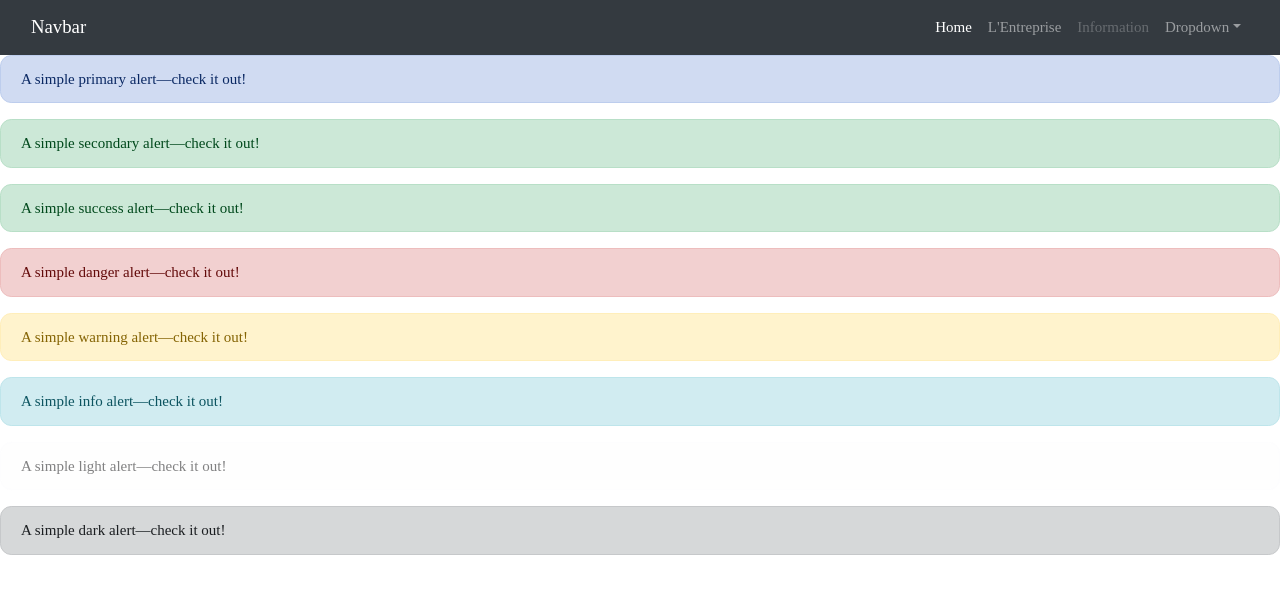
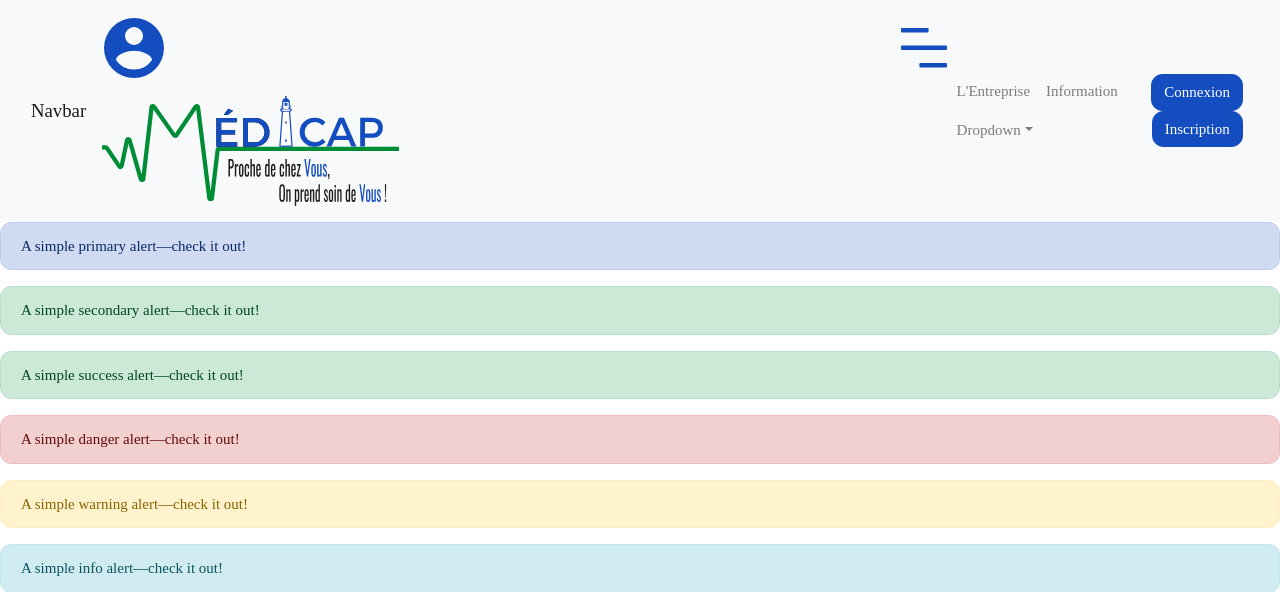
Before and after one commit to RaphaelHerogue/M-dicap, a PHP site: page / in a window 1280 px wide. Shown: the top 592 px of the page. Run offline with PHP 8.4, Linux system fonts and the light colour scheme.

Commit message:
navbar création

```diff
--- a/www/css/styles.css
+++ b/www/css/styles.css
@@ -1,9 +1,57 @@
 body{position:relative}
-.overlay,.sideMenu{position:fixed;bottom:0}
-.overlay{top:0;left:-100%;right:100%;margin:auto;background-color:rgba(0,0,0,.5);z-index:998;transition:all ease 0.2s}
-.overlay.open{left:0;right:0}
-.sidebarNavigation{margin-bottom:0;z-index:999;justify-content:flex-start}
-.sidebarNavigation .leftNavbarToggler{margin-right:10px;order:-1}
-.sideMenu{left:-100%;top:52px;transition:all ease 0.5s;overflow:hidden;width:100%;z-index:999;max-width:80%;margin-bottom:0;padding:1rem}
-.sideMenu.open{left:0;display:block;overflow-y:auto}
-.sideMenu ul{margin:0;padding:0 15px}
+.overlay,.sideMenu {
+  position:fixed;
+  bottom:0;
+}
+
+
+
+.overlay {
+  top:0;
+  left:-100%;
+  right:100%;
+  margin:auto;
+  background-color:rgba(0,0,0,.5);
+  z-index:998;
+  transition:all ease 0.2s;
+}
+
+.overlay.open {
+  left:0;
+  right:0
+}
+
+.sidebarNavigation {
+  margin-bottom:0;
+  justify-content:flex-start;
+}
+
+.sidebarNavigation .leftNavbarToggler {
+  margin-right:10px;
+  order:-1;
+}
+
+.sideMenu {
+  left: -100%;
+top: 44px;
+transition: all ease 0.5s;
+overflow: hidden;
+width: 100%;
+z-index: 999;
+max-width: 88%;
+margin-bottom: 0;
+padding: 1rem;
+border-top-right-radius: 80px 80px;
+border-bottom-right-radius: 80px 80px;
+
+}
+
+.sideMenu.open {
+  left:0;
+  display:block !important;
+  overflow-y:auto;
+}
+.sideMenu ul {
+  margin:0;
+  padding:0 15px;
+}
--- a/www/inc/nav.php
+++ b/www/inc/nav.php
@@ -1,82 +1,4 @@
-<!-- La barre de navigation -->
-
-
-
-<!-- BLOCK 1 !!!!! -->
-
-  <!-- Cercle de personnes -->
-
-  <!-- <div class="block-container">
-
-
-<div class="item1">
-  <svg class="bi bi-person-circle" width="1em" height="1em" viewBox="0 0 16 16" fill="currentColor" xmlns="http://www.w3.org/2000/svg">
-    <path d="M13.468 12.37C12.758 11.226 11.195 10 8 10s-4.757 1.225-5.468 2.37A6.987 6.987 0 0 0 8 15a6.987 6.987 0 0 0 5.468-2.63z"/>
-    <path fill-rule="evenodd" d="M8 9a3 3 0 1 0 0-6 3 3 0 0 0 0 6z"/>
-    <path fill-rule="evenodd" d="M8 1a7 7 0 1 0 0 14A7 7 0 0 0 8 1zM0 8a8 8 0 1 1 16 0A8 8 0 0 1 0 8z"/>
-  </svg>
-
-  </div> -->
-
-  <!-- Barre de menu -->
-
-<!-- <div class="low">
-  <svg class="bi bi-justify" width="1em" height="1em" viewBox="0 0 16 16" fill="currentColor" xmlns="http://www.w3.org/2000/svg">
-    <path fill-rule="evenodd" d="M2 12.5a.5.5 0 0 1 .5-.5h11a.5.5 0 0 1 0 1h-11a.5.5 0 0 1-.5-.5zm0-3a.5.5 0 0 1 .5-.5h11a.5.5 0 0 1 0 1h-11a.5.5 0 0 1-.5-.5zm0-3a.5.5 0 0 1 .5-.5h11a.5.5 0 0 1 0 1h-11a.5.5 0 0 1-.5-.5zm0-3a.5.5 0 0 1 .5-.5h11a.5.5 0 0 1 0 1h-11a.5.5 0 0 1-.5-.5z"/>
-  </svg>
-</div>
-</div> -->
-
-
-  <!--  Logo -->
-
-<!-- <div class="row3">
-  <img src="../images/logo.svg" alt="">
-
-</div> -->
-
-<!-- INFORMATION : box-shaddow -->
-
-<!-- fIN BLOCK 1 -->
-
-<!-- BLOCK 2 -->
-
-<!-- <div id="lancebar">
-  <div class="barredenav">
-    <span></span>
-    <span></span>
-    <span></span>
-
-  </div>
-
-  <ul>
-    <li>L'entreprise</li>
-    <li>Information</li>
-
-  </ul>
-
-</div> -->
-
-
-<!-- BLOCK 3 -->
-
-
-
-<!-- <button class="button button1">Connexion</button>
-<button class="button button2">Inscription</button> -->
-
-
-<!-- Retour-->
-
-<!-- <svg class="bi bi-box-arrow-in-left" width="1em" height="1em" viewBox="0 0 16 16" fill="currentColor" xmlns="http://www.w3.org/2000/svg">
-  <path fill-rule="evenodd" d="M7.854 11.354a.5.5 0 0 0 0-.708L5.207 8l2.647-2.646a.5.5 0 1 0-.708-.708l-3 3a.5.5 0 0 0 0 .708l3 3a.5.5 0 0 0 .708 0z"/>
-  <path fill-rule="evenodd" d="M15 8a.5.5 0 0 0-.5-.5h-9a.5.5 0 0 0 0 1h9A.5.5 0 0 0 15 8z"/>
-  <path fill-rule="evenodd" d="M2.5 14.5A1.5 1.5 0 0 1 1 13V3a1.5 1.5 0 0 1 1.5-1.5h8A1.5 1.5 0 0 1 12 3v1.5a.5.5 0 0 1-1 0V3a.5.5 0 0 0-.5-.5h-8A.5.5 0 0 0 2 3v10a.5.5 0 0 0 .5.5h8a.5.5 0 0 0 .5-.5v-1.5a.5.5 0 0 1 1 0V13a1.5 1.5 0 0 1-1.5 1.5h-8z"/>
-</svg>
- -->
-
-
- <nav class="navbar navbar-expand-md navbar-dark bg-dark sidebarNavigation" data-sidebarClass="navbar-dark bg-dark">
+ <nav class="navbar navbar-expand-md navbar-light bg-light sidebarNavigation" data-sidebarClass="navbar-light bg-light">
         <div class="container-fluid">
         <a class="navbar-brand" href="#">Navbar</a>
         <button class="navbar-toggler leftNavbarToggler" type="button" data-toggle="collapse" data-target="#navbarsExampleDefault"
@@ -85,18 +7,28 @@
         </button>
 
         <div class="collapse navbar-collapse" id="navbarsExampleDefault">
+          <div class="container-fluid">
+            <div class="row d-flex justify-content-between py-2">
+              <img src="../images/icons/icone-avatar.svg" alt="">
+              <img src="../images/icons/icone-menu-light.svg" alt="">
+            </div>
+            <div class="row py-2">
+              <img src="../images/logo.svg" alt="">
+            </div>
+          </div>
+
+
             <ul class="nav navbar-nav nav-flex-icons ml-auto">
-                <li class="nav-item active">
-                    <a class="nav-link" href="#">Home
-                        <span class="sr-only">(current)</span>
-                    </a>
-                </li>
+
+
                 <li class="nav-item">
                     <a class="nav-link" href="#">L'Entreprise</a>
                 </li>
                 <li class="nav-item">
-                    <a class="nav-link disabled" href="#">Information</a>
+                    <a class="nav-link" href="#">Information</a>
                 </li>
+
+
                 <li class="nav-item dropdown">
                     <a class="nav-link dropdown-toggle" href="https://example.com" id="dropdown01" data-toggle="dropdown" aria-haspopup="true"
                         aria-expanded="false">Dropdown</a>
@@ -107,10 +39,12 @@
                     </div>
                 </li>
             </ul>
-           <!--  <form class="form-inline my-2 my-lg-0">
-                <input class="form-control mr-sm-2" type="text" placeholder="Search" aria-label="Search">
-                <button class="btn btn-outline-success my-2 my-sm-0" type="submit">Search</button>
-            </form> -->
+            <div class="row justify-content-around">
+              <button type="button" class="btn btn-primary">Connexion</button>
+              <button type="button" class="btn btn-primary">Inscription</button>
+
+            </div>
+
         </div>
     </div>
     </nav>
--- a/www/js/script.js
+++ b/www/js/script.js
@@ -12,7 +12,7 @@ window.onload=function()
            $(".sideMenu").removeClass("open")
           })
         });
-        $("body").on("click",".sideMenu.open .nav-item",function()
+        $("body").on("click","#navbarsExampleDefault > div.container-fluid > div.row.d-flex.justify-content-between.py-2 > img:nth-child(2)",function()
         {if(!$(this).hasClass("dropdown"))
           {$(".sideMenu, .overlay").toggleClass("open")
           }
```
Also changed, not shown: www/images/icons/icone-avatar.svg (added), www/images/icons/icone-menu-light.svg (added).
